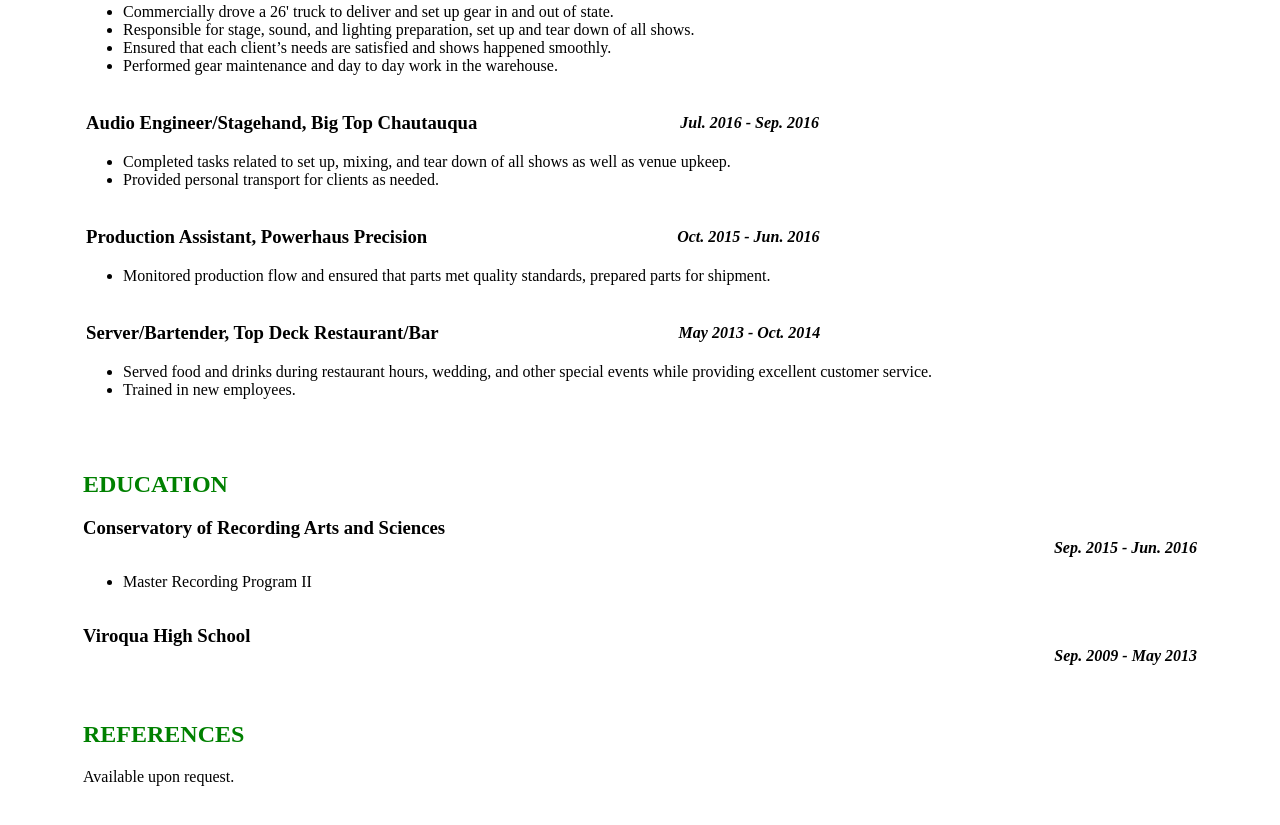
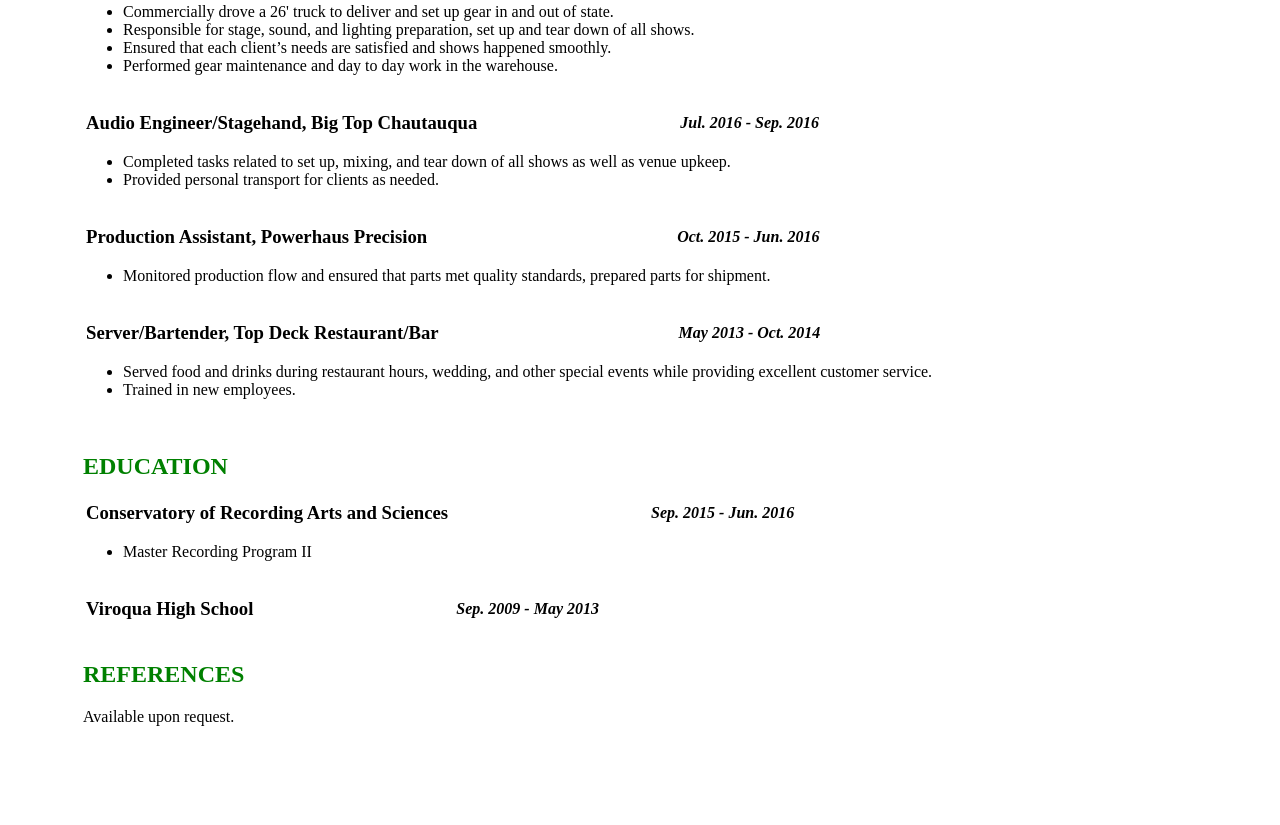
Before and after one commit to reesewesterhoff/reesewesterhoffresume, a plain HTML site: page index.html in a window 1280 px wide. Shown: the part 538-1363 px from the top of the page. Drawn offline with Linux system fonts and the light colour scheme.

Commit message:
education tables

```diff
--- a/index.html
+++ b/index.html
@@ -70,21 +70,23 @@
     <li>Trained in new employees.</li>
   </ul>
   <br>
-  <br>
   <h2>EDUCATION</h2>
-  <h3>Conservatory of Recording Arts and Sciences</h3>
-  <h4>
-    <em>Sep. 2015 - Jun. 2016</em>
-  </h4>
+  <table>
+    <tr>
+      <th scope="col" class="record"><h3>Conservatory of Recording Arts and Sciences</h3></th>
+      <th scope="col"><h4><em>Sep. 2015 - Jun. 2016</em></h4></th>
+    </tr>
+  </table>
   <ul>
     <li>Master Recording Program II</li>
   </ul>
   <br>
-  <h3>Viroqua High School</h3>
-  <h4>
-    <em>Sep. 2009 - May 2013</em>
-  </h4>
-  <br>
+  <table>
+    <tr>
+      <th scope="col" class="school"><h3>Viroqua High School</h3></th>
+      <th scope="col"><h4><em>Sep. 2009 - May 2013</em></h4></th>
+    </tr>
+  </table>
   <br>
   <h2>REFERENCES</h2>
   <p>Available upon request.</p>
```
